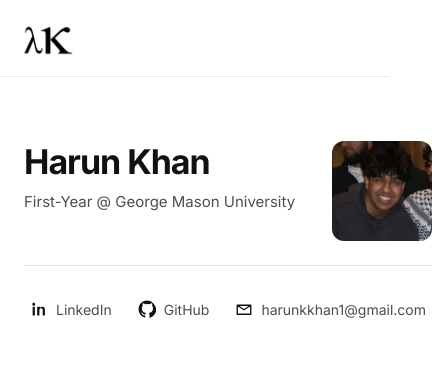
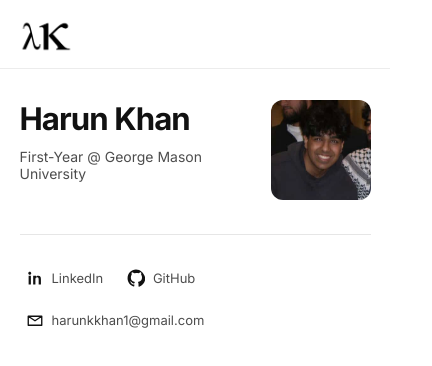
Before and after one commit to harunkkhan/personal-website, a React (Vite) app: page / in a window 390 px wide. Shown: the top 366 px of the page, 432 px wide, since content can reach past the window. Built offline with nearby package versions, Linux system fonts and the light colour scheme.

Commit message:
screen size fix

```diff
--- a/src/styles.css
+++ b/src/styles.css
@@ -6,13 +6,21 @@
   --focus: rgba(17, 17, 17, 0.22);
 }
 
-html,
-body {
+*,
+*::before,
+*::after {
+  box-sizing: border-box;
+}
+
+html {
   height: 100%;
+  overflow-x: hidden;
 }
 
 body {
+  min-height: 100%;
   margin: 0;
+  overflow-x: hidden;
   background: var(--bg);
   color: var(--text);
   -webkit-font-smoothing: antialiased;
@@ -38,7 +46,7 @@ body {
   backdrop-filter: blur(8px);
   -webkit-backdrop-filter: blur(8px);
   border-bottom: 1px solid rgba(17, 17, 17, 0.08);
-  padding: 14px 18px;
+  padding: clamp(10px, 2.5vw, 14px) clamp(12px, 4vw, 18px);
 }
 
 .topNavInner {
@@ -121,11 +129,13 @@ body {
   flex: 1;
   display: grid;
   place-items: start center;
-  padding: 64px 24px;
+  padding: clamp(24px, 8vw, 64px) clamp(16px, 5vw, 24px);
+  width: 100%;
 }
 
 .content {
-  width: min(560px, 100%);
+  width: 100%;
+  max-width: min(560px, calc(100vw - 2 * clamp(16px, 5vw, 24px)));
   text-align: left;
 }
 
@@ -133,7 +143,7 @@ body {
   display: flex;
   flex-wrap: wrap;
   align-items: flex-start;
-  gap: 24px 32px;
+  gap: clamp(16px, 4vw, 24px) clamp(20px, 5vw, 32px);
 }
 
 .homeText {
@@ -169,6 +179,7 @@ body {
 
 .projectsSubTabs {
   display: flex;
+  flex-wrap: wrap;
   align-items: center;
   gap: 8px;
   margin: 0 0 4px;
@@ -239,13 +250,13 @@ body {
   background: rgba(17, 17, 17, 0.04);
   border: 1px solid rgba(17, 17, 17, 0.08);
   border-radius: 12px;
-  padding: 12px 20px;
+  padding: clamp(10px, 2.5vw, 12px) clamp(14px, 4vw, 20px);
 }
 
 .experienceCardHeader {
   display: flex;
   align-items: flex-start;
-  gap: 12px;
+  gap: clamp(8px, 2vw, 12px);
 }
 
 .experienceCardToggle {
@@ -312,6 +323,8 @@ body {
 .experienceCardTitleBlock {
   flex: 1;
   min-width: 0;
+  overflow-wrap: break-word;
+  word-break: break-word;
 }
 
 .experienceCardTitle {
@@ -421,9 +434,10 @@ body {
 
 .social {
   display: flex;
+  flex-wrap: wrap;
   align-items: center;
   justify-content: flex-start;
-  gap: 14px;
+  gap: clamp(10px, 3vw, 14px);
   margin: 0 0 22px;
 }
 
@@ -469,3 +483,28 @@ body {
   line-height: 1.5;
   font-size: 16px;
 }
+
+/* Responsive: small screens */
+@media (max-width: 480px) {
+  .pageTitle {
+    font-size: clamp(28px, 8vw, 34px);
+  }
+
+  .pageIntro {
+    font-size: 14px;
+  }
+
+  .experienceCardTitle {
+    font-size: 15px;
+  }
+
+  .experienceCardMeta,
+  .experienceCardBody,
+  .experienceCardBullets {
+    font-size: 12px;
+  }
+
+  .iconLabel {
+    font-size: 13px;
+  }
+}
```
